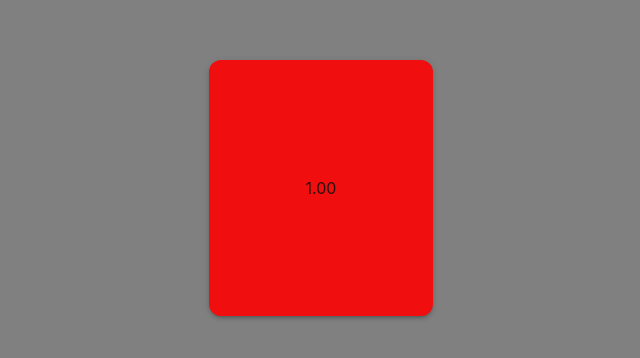
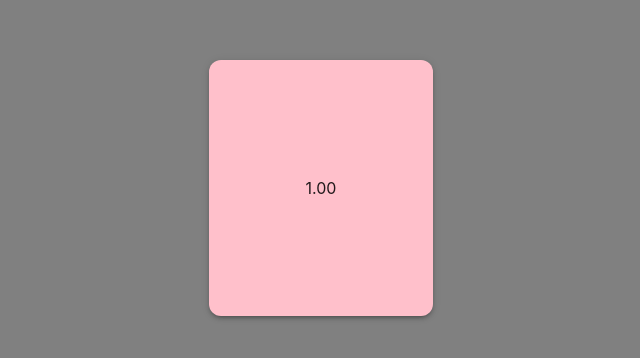
Before and after one commit to prosper007/jiggle-animation, a React (Create React App) app: page /take1 in a window 1280 px wide. Shown: the part 212-570 px from the top of the page, without its empty margins (319-959 px from the left). Built offline with nearby package versions, Linux system fonts and the light colour scheme.

Commit message:
add react router

```diff
--- a/package.json
+++ b/package.json
@@ -15,6 +15,7 @@
     "@types/react-dom": "^17.0.0",
     "react": "^17.0.2",
     "react-dom": "^17.0.2",
+    "react-router-dom": "^6.0.1",
     "react-scripts": "4.0.3",
     "react-spring": "^9.3.0",
     "typescript": "^4.1.2",
--- a/src/App.tsx
+++ b/src/App.tsx
@@ -1,55 +1,13 @@
-import { useState } from "react";
-import { Grid, Paper } from "@mui/material";
-import { useSpring, animated, config } from "react-spring";
+import { Route, Routes, Navigate } from 'react-router-dom';
+import Take1 from "./Takes/Take1";
 
 const App = () => {
-  const classes = {
-    containerRoot: {
-      height: "100vh",
-      width: "100vw",
-      justifyContent: "center",
-      alignItems: "center",
-      backgroundColor: "gray",
-    },
-    paperRoot: {
-      display: "flex",
-      justifyContent: "center",
-      alignItems: "center",
-      height: "16em",
-      width: "14em",
-      borderRadius: "0.75em",
-      backgroundColor: "red",
-    }
-  }
-  const AnimatedPaper = animated(Paper);
-  const springProps = useSpring({
-    to: { opacity: 1 },
-    from: { opacity: 0 },
-    delay: 200,
-    loop: { reverse: true },
-  });
-  const [flip, set] = useState(false)
-  const { number } = useSpring({
-    reset: true,
-    reverse: flip,
-    from: { number: 0 },
-    number: 1,
-    config: config.molasses,
-    onRest: () => set(!flip),
-  })
   return (
-    <Grid container sx={classes.containerRoot}>
-      {/* <animated.div style={springProps}> */}
-      <AnimatedPaper
-        elevation={3}
-        sx={classes.paperRoot}
-        style={springProps}
-      >
-        {number.to(n => n.toFixed(2))}
-      </AnimatedPaper>
-      {/* </animated.div> */}
-    </Grid>
-  );
+    <Routes>
+      <Route path="/" element={<Navigate to="/take1" />} />
+      <Route path="/take1" element={<Take1 />} />
+    </Routes>
+  )
 }
 
 export default App;
--- /dev/null
+++ b/src/Takes/Take1.tsx
@@ -0,0 +1,55 @@
+import { useState } from "react";
+import { Grid, Paper } from "@mui/material";
+import { useSpring, animated, config } from "react-spring";
+
+const Take1 = () => {
+  const classes = {
+    containerRoot: {
+      height: "100vh",
+      width: "100vw",
+      justifyContent: "center",
+      alignItems: "center",
+      backgroundColor: "gray",
+    },
+    paperRoot: {
+      display: "flex",
+      justifyContent: "center",
+      alignItems: "center",
+      height: "16em",
+      width: "14em",
+      borderRadius: "0.75em",
+      backgroundColor: "pink",
+    }
+  }
+  const AnimatedPaper = animated(Paper);
+  const springProps = useSpring({
+    // to: { opacity: 1 },
+    // from: { opacity: 0 },
+    delay: 200,
+    loop: { reverse: true },
+  });
+  const [flip, set] = useState(false)
+  const { number } = useSpring({
+    reset: true,
+    reverse: flip,
+    from: { number: 0 },
+    number: 1,
+    config: config.molasses,
+    onRest: () => set(!flip),
+  })
+  return (
+    <Grid container sx={classes.containerRoot}>
+      {/* <animated.div style={springProps}> */}
+      <AnimatedPaper
+        elevation={3}
+        sx={classes.paperRoot}
+        style={springProps}
+      >
+        {number.to(n => n.toFixed(2))}
+      </AnimatedPaper>
+      {/* </animated.div> */}
+    </Grid>
+  );
+}
+
+export default Take1;
--- a/src/index.tsx
+++ b/src/index.tsx
@@ -1,12 +1,15 @@
 import React from 'react';
 import ReactDOM from 'react-dom';
+import { BrowserRouter } from 'react-router-dom';
 import './index.css';
 import App from './App';
 import reportWebVitals from './reportWebVitals';
 
 ReactDOM.render(
   <React.StrictMode>
-    <App />
+    <BrowserRouter>
+      <App />
+    </BrowserRouter>
   </React.StrictMode>,
   document.getElementById('root')
 );
```
Also changed, not shown: 1 other file (tests, documents, lock files or other folders).
